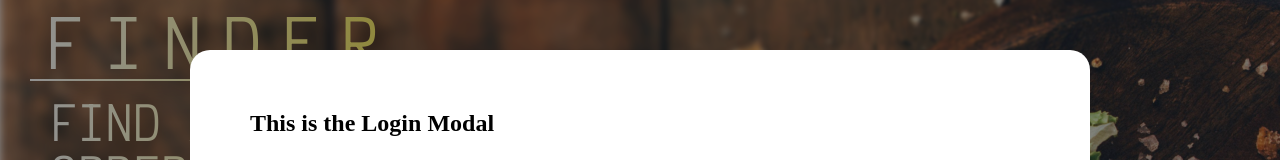
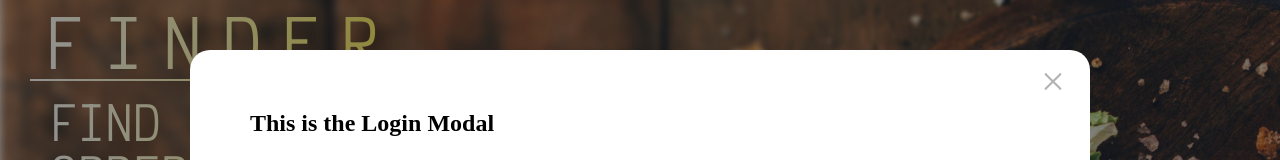
Before and after one commit to RyBCreates/food-finder, a React (Vite) app: page / in a window 1280 px wide. Both pictures are taken after a click on the button "LOG IN". Shown: the part 271-431 px from the top of the page. Built offline with nearby package versions, Linux system fonts and the light colour scheme.

Commit message:
Added Close functions to auth Modals

```diff
--- a/src/components/Modals/LoginModal/LoginModal.jsx
+++ b/src/components/Modals/LoginModal/LoginModal.jsx
@@ -1,10 +1,18 @@
+import Close from "../../../assets/close-button.svg";
 import "./LoginModal.css";
 import "../Modals.css";
 
-function LoginModal({ activeModal }) {
+function LoginModal({ activeModal, closeModal }) {
   return (
     <div className={`modal ${activeModal === "login" && "modal_opened"}`}>
       <div className="modal__content">
+        <button
+          className="modal__close-button"
+          type="button"
+          onClick={closeModal}
+        >
+          <img className="modal__close-icon" src={Close} alt="close icon" />
+        </button>
         <h2>This is the Login Modal</h2>
       </div>
     </div>
--- a/src/components/Modals/RegisterModal/RegisterModal.jsx
+++ b/src/components/Modals/RegisterModal/RegisterModal.jsx
@@ -1,10 +1,18 @@
+import Close from "../../../assets/close-button.svg";
 import "./RegisterModal.css";
 import "../Modals.css";
 
-function RegisterModal({ activeModal }) {
+function RegisterModal({ activeModal, closeModal }) {
   return (
     <div className={`modal ${activeModal === "register" && "modal_opened"}`}>
       <div className="modal__content">
+        <button
+          className="modal__close-button"
+          type="button"
+          onClick={closeModal}
+        >
+          <img className="modal__close-icon" src={Close} alt="close icon" />
+        </button>
         <h2>This is the Login Modal</h2>
       </div>
     </div>
```
